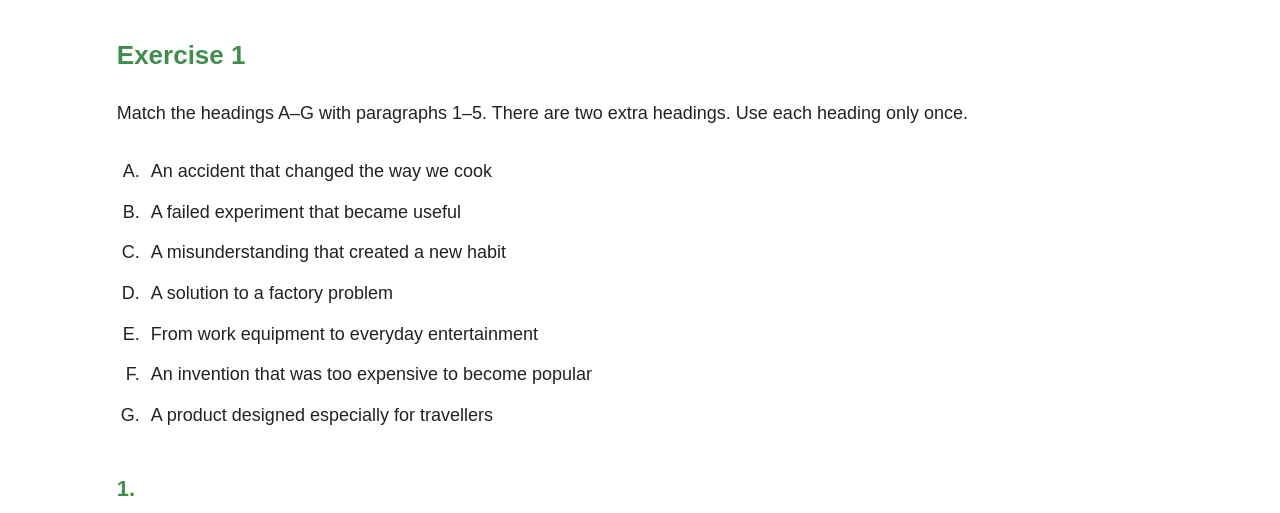
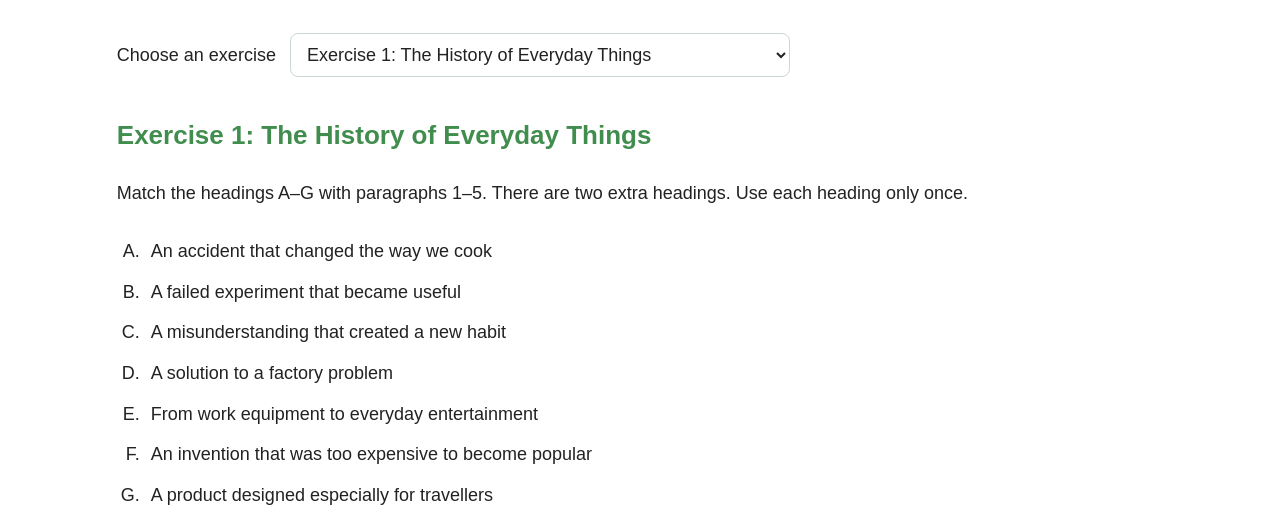
Before and after one commit to veronello/-masha-english, a plain HTML site: page dist/matching-headings.html in a window 1280 px wide. Shown: the part 259-772 px from the top of the page. Drawn offline with Linux system fonts and the light colour scheme.

Commit message:
Name history exercise and add Matching Headings exercise picker with Random

```diff
--- a/dist/matching-headings.html
+++ b/dist/matching-headings.html
@@ -10,6 +10,7 @@
 <link rel="icon" href="favicon.svg" type="image/svg+xml">
 <style>
 .matching-exercise{color:#222}.matching-exercise h2{margin:0 0 20px}.headings-list{padding-left:28px;margin:28px 0 40px}.headings-list li{padding-left:6px;margin-bottom:10px}.reading-passages section{margin-bottom:30px}.reading-passages h3{color:var(--green);font-size:22px;margin:0 0 8px}.reading-passages p{margin:0}.answer-reveal{margin-top:30px}.answer-reveal summary{display:inline-block;cursor:pointer;list-style:none;background:white;color:var(--green);border:2px solid var(--green);border-radius:999px;padding:10px 25px;font-weight:700}.answer-reveal summary::-webkit-details-marker{display:none}.answer-reveal summary:hover{background:#f0f7f1}.answer-reveal summary:focus-visible{outline:3px solid var(--green);outline-offset:4px}.answer-reveal p{margin:20px 0 0}
+.exercise-picker{display:flex;align-items:center;gap:14px;flex-wrap:wrap;margin-bottom:36px;color:#222}.exercise-picker select{background:white;color:#222;border:1px solid #cbd8ce;border-radius:8px;padding:10px 12px;min-width:0;width:100%;max-width:500px}.exercise-picker select:focus-visible{outline:3px solid var(--green);outline-offset:4px}[hidden]{display:none!important}
 </style>
 </head>
 <body>
@@ -25,9 +26,16 @@
 <main id="main"><section class="lesson-page" aria-labelledby="page-title">
 <h1 id="page-title">Matching Headings</h1>
 <div class="lesson-content">
+<div class="exercise-picker">
+<label for="exercise-choice">Choose an exercise</label>
+<select id="exercise-choice">
+<option value="exercise-1">Exercise 1: The History of Everyday Things</option>
+<option value="random">Random</option>
+</select>
+</div>
 <!-- Добавь своё задание или текст ниже этой строки. -->
-<section class="matching-exercise" aria-labelledby="exercise-1-title">
-<h2 id="exercise-1-title">Exercise 1</h2>
+<section class="matching-exercise" data-exercise="exercise-1" aria-labelledby="exercise-1-title">
+<h2 id="exercise-1-title">Exercise 1: The History of Everyday Things</h2>
 <p>Match the headings A–G with paragraphs 1–5. There are two extra headings. Use each heading only once.</p>
 <ol class="headings-list" type="A">
 <li>An accident that changed the way we cook</li>
@@ -54,5 +62,24 @@
 <!-- Конец содержимого раздела. -->
 </div>
 </section></main>
+<script>
+const picker = document.getElementById('exercise-choice');
+const exercises = [...document.querySelectorAll('.matching-exercise[data-exercise]')];
+picker.replaceChildren(
+  ...exercises.map(exercise => new Option(exercise.querySelector('h2').textContent, exercise.dataset.exercise)),
+  new Option('Random', 'random')
+);
+function showExercise(value) {
+  const chosen = value === 'random'
+    ? exercises[Math.floor(Math.random() * exercises.length)].dataset.exercise
+    : value;
+  exercises.forEach(exercise => {
+    exercise.hidden = exercise.dataset.exercise !== chosen;
+    exercise.querySelectorAll('details').forEach(answer => answer.open = false);
+  });
+}
+picker.addEventListener('change', () => showExercise(picker.value));
+showExercise(picker.value);
+</script>
 </body>
 </html>
```
